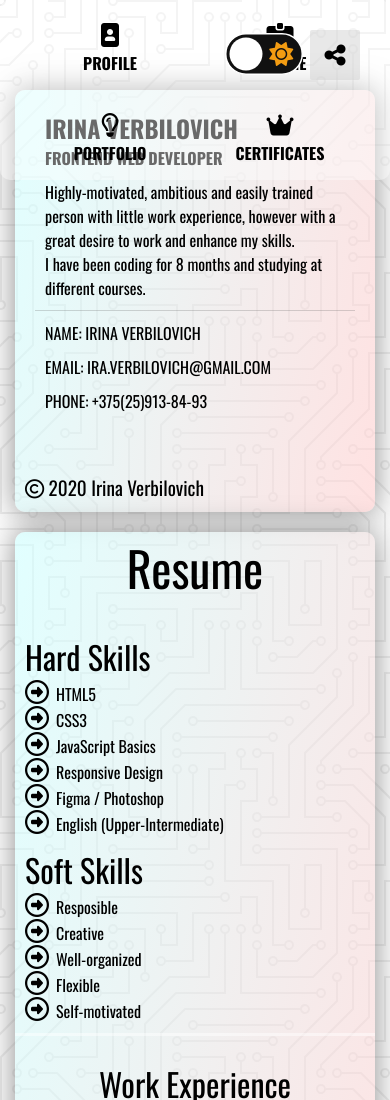
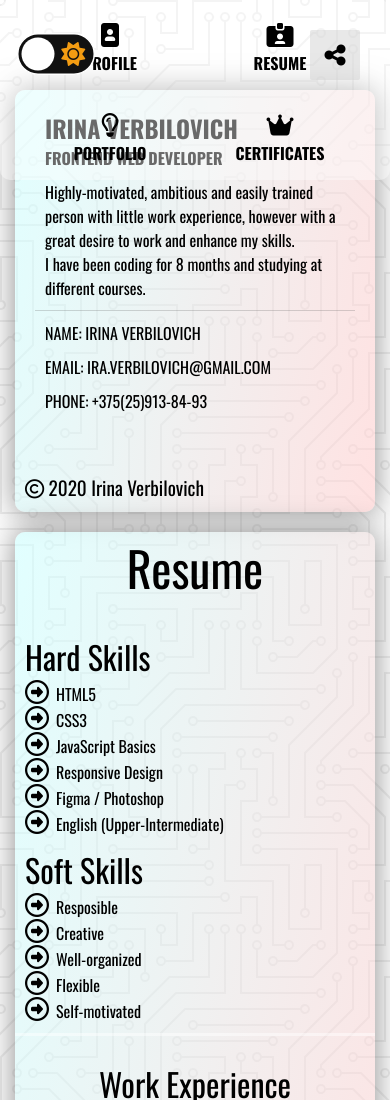
Before and after one commit to Createira/portfolio2.0, a plain HTML site: page index.html in a window 390 px wide. Shown: the top 1100 px of the page. Drawn offline with nearby package versions, Linux system fonts and the light colour scheme.

Commit message:
changed some features

```diff
--- a/index.html
+++ b/index.html
@@ -10,6 +10,35 @@
     <title>Portfolio2.0</title>
   </head>
   <body>
+
+    <nav class="nav">
+      <ul class="nav__inner">
+      <a class="nav__link" href="#section1">
+          <li class="nav__item">
+            <i class="fas fa-portrait"></i>
+            <p class="link__title">Profile</p>
+          </li>
+      </a>
+      <a class="nav__link" href="#section2">
+          <li class="nav__item">
+            <i class="fas fa-id-card-alt"></i>
+            <p class="link__title">Resume</p>
+          </li>
+      </a>
+      <a class="nav__link" href="#section3">
+          <li class="nav__item">
+            <i class="far fa-lightbulb"></i>
+            <p class="link__title">Portfolio</p>
+          </li>
+      </a>
+      <a class="nav__link" href="#section4">
+          <li class="nav__item">
+            <i class="fas fa-crown"></i>
+            <p class="link__title">Certificates</p>
+          </li>
+      </a>
+      </ul>
+    </nav>
 
     <!-- SECTION 1 -->
     <section class="section" id="section1">
@@ -34,34 +63,7 @@
             </ul>
         </div><!-- /.container__inner -->
 
-        <nav class="nav">
-          <ul class="nav__inner">
-          <a class="nav__link transition" href="#section1">
-              <li class="nav__item">
-                <i class="fas fa-portrait"></i>
-                <p class="link__title">Profile</p>
-              </li>
-          </a>
-          <a class="nav__link transition" href="#section2">
-              <li class="nav__item">
-                <i class="fas fa-id-card-alt"></i>
-                <p class="link__title">Resume</p>
-              </li>
-          </a>
-          <a class="nav__link transition" href="#section3">
-              <li class="nav__item">
-                <i class="far fa-lightbulb"></i>
-                <p class="link__title">Portfolio</p>
-              </li>
-          </a>
-          <a class="nav__link transition" href="#section4">
-              <li class="nav__item">
-                <i class="fas fa-crown"></i>
-                <p class="link__title">Certificates</p>
-              </li>
-          </a>
-          </ul>
-        </nav>
+
 
         <footer class="footer">
           <div class="copyright">
@@ -228,6 +230,7 @@
         </label>
       </div>
 
+    <script  src="https://ajax.googleapis.com/ajax/libs/jquery/3.5.1/jquery.min.js"></script>
     <script src="/source/js/app.js"></script>
 </body>
 </html>
--- a/source/scss/index.scss
+++ b/source/scss/index.scss
@@ -1,5 +1,4 @@
 .section {
-  margin: 0 auto;
   height: 100vh;
   display: flex;
   justify-content: center;
@@ -120,6 +119,7 @@
   }
 }
 
+// Footer
 .footer {
   margin-top: 20px;
   padding: 10px;
@@ -377,6 +377,6 @@
   }
 
   .theme-toggle {
-    right: 100px;
+    left: 30px;
   }
 }
```
Also changed, not shown: css/style-dist.css, css/style.css. Lines whose indentation alone changed are shown as unchanged.
